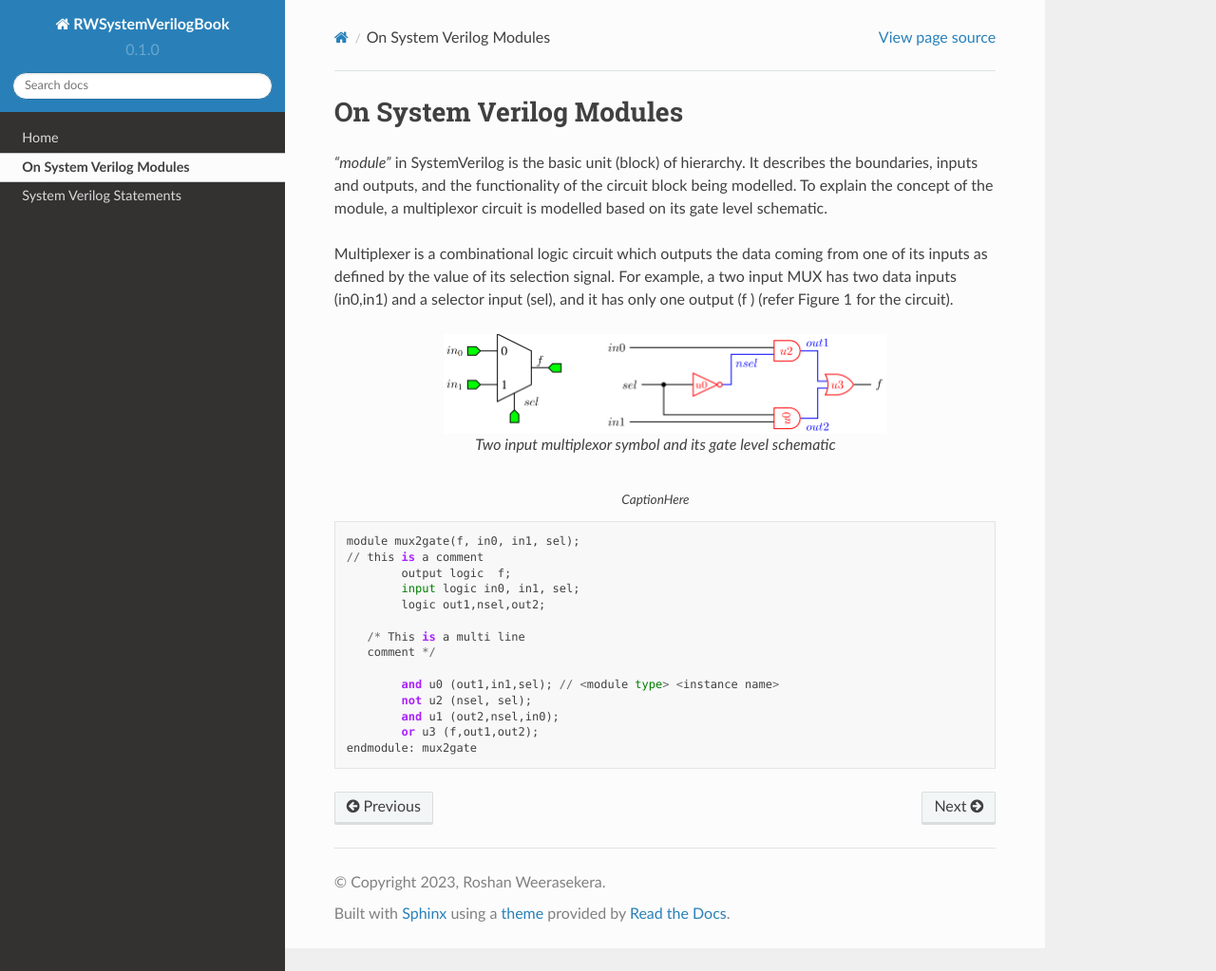
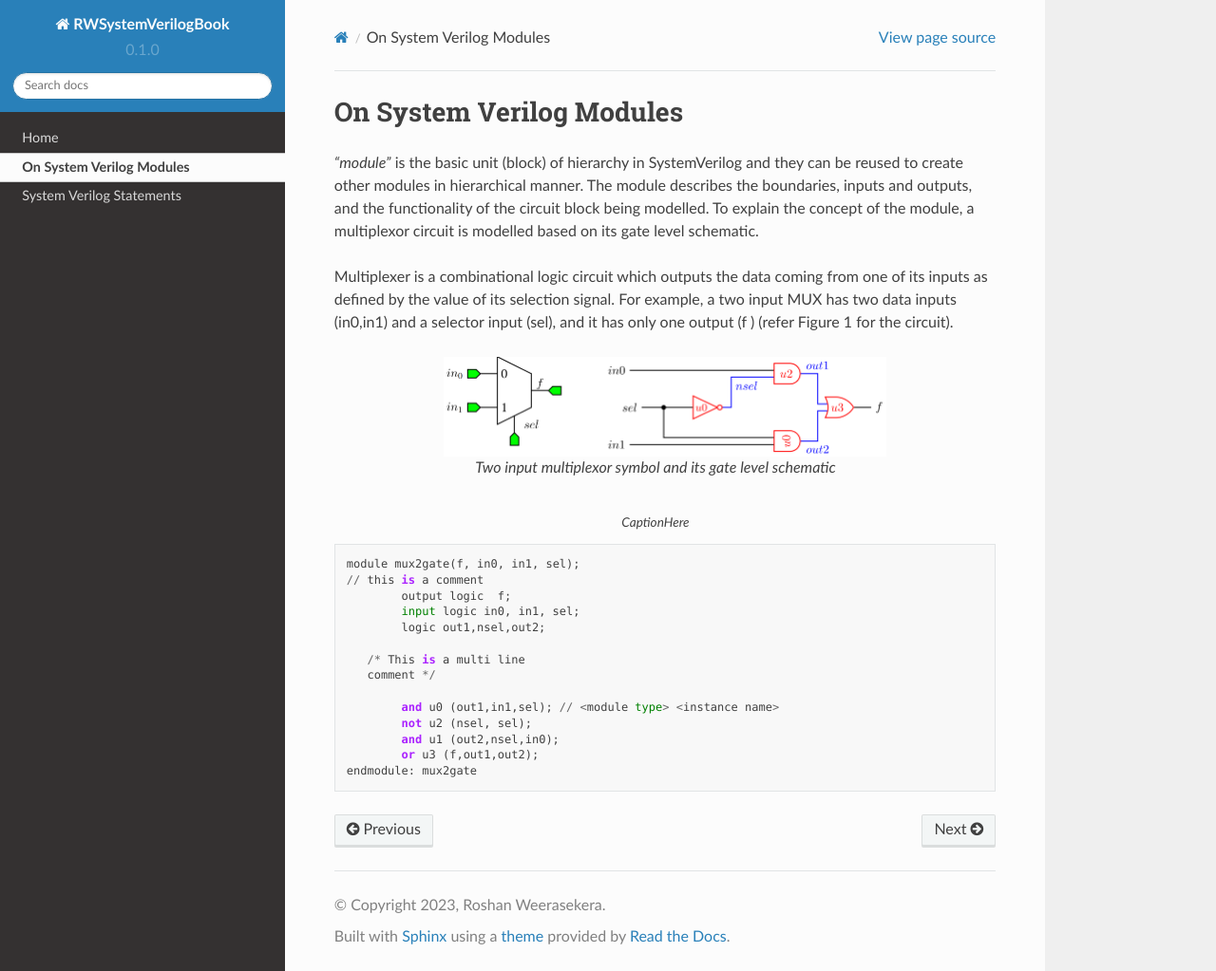
Before and after one commit to roshan-weerasekera/RWSVTutorial, a Sphinx documentation site: the page built from docs/source/1Ch/onSVmodules.rst, in a window 1280 px wide and 1023 px high. Shown: the whole window at 95% size. Built offline with Sphinx 7.4.7 and the Read the Docs theme 2.0.0, drawn with Linux system fonts in a browser that asks for light colours.

Commit message:
Update onSVmodules.rst

```diff
--- a/docs/source/1Ch/onSVmodules.rst
+++ b/docs/source/1Ch/onSVmodules.rst
@@ -1,7 +1,7 @@
 On System Verilog Modules
 =========================
 
-*"module"* in SystemVerilog is the basic unit (block) of hierarchy. It describes the boundaries, inputs and outputs, and the functionality of the circuit block being modelled. To explain the concept of the module, a multiplexor circuit is modelled based on its gate level schematic.
+*"module"* is the basic unit (block) of hierarchy in SystemVerilog and they can be reused to create other modules in hierarchical manner. The module describes the boundaries, inputs and outputs, and the functionality of the circuit block being modelled. To explain the concept of the module, a multiplexor circuit is modelled based on its gate level schematic.
 
 Multiplexer is a combinational logic circuit which outputs the data coming from one of its inputs as defined by the value of its selection signal. For example, a two input MUX has two data inputs (in0,in1) and a selector input (sel), and it has only one output (f ) (refer Figure 1 for the circuit).
 
```
